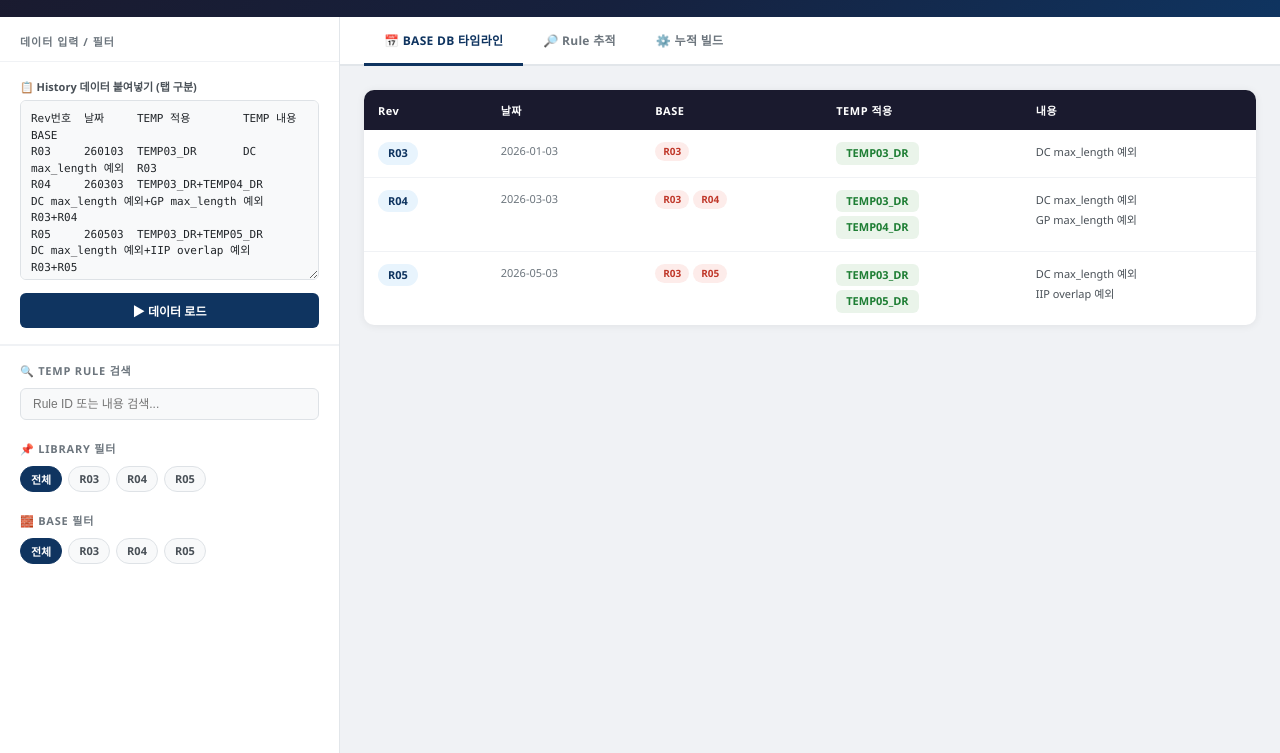
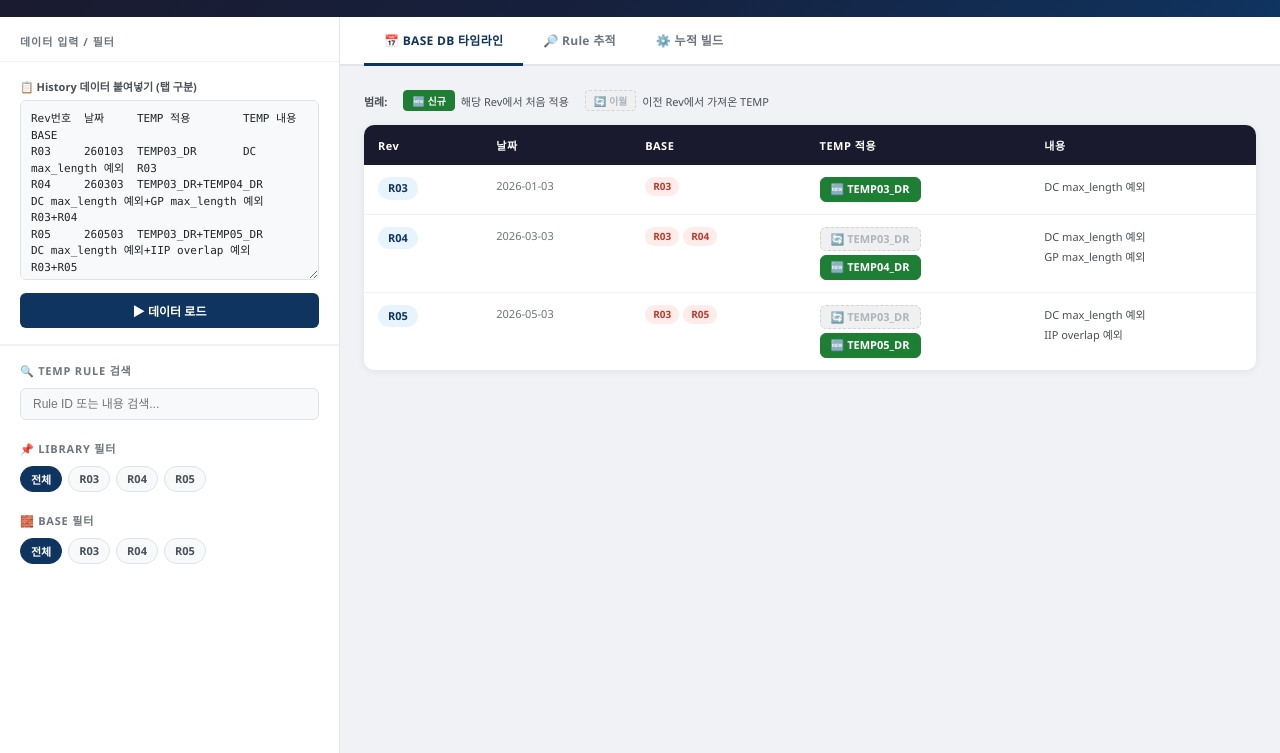
Before and after one commit to one1peace/BASE_DB_Tracker, a plain HTML site: page index.html in a window 1280 px wide. Shown: the part 57-810 px from the top of the page. Drawn offline with Linux system fonts and the light colour scheme.

Commit message:
Update index.html

```diff
--- a/index.html
+++ b/index.html
@@ -114,10 +114,22 @@
   .temp-item {
     display: inline-flex; align-items: center; gap: 6px;
     padding: 3px 10px; border-radius: 6px; font-size: 11px;
-    background: #eaf4ea; color: #1e7e34; font-weight: 600;
-    width: fit-content;
+    font-weight: 600; width: fit-content;
   }
-  .temp-item.highlighted { background: #fff3cd; color: #856404; }
+  /* 신규: 강조 초록 실선 */
+  .temp-item.new-rule { background: #1e7e34; color: #ffffff; border: 1.5px solid #1e7e34; }
+  /* 이월: 눈에 안띄는 회색 */
+  .temp-item.carried-rule { background: #f0f0f0; color: #adb5bd; border: 1.5px dashed #ced4da; }
+  .temp-item.highlighted { background: #fff3cd; color: #856404; border: 1.5px solid #856404; }
+
+  /* 범례 */
+  .legend { display: flex; gap: 16px; align-items: center; padding: 0 0 14px; flex-wrap: wrap; }
+  .legend-item { display: flex; align-items: center; gap: 6px; font-size: 11px; color: #495057; }
+  .legend-box {
+    display: inline-block; padding: 2px 8px; border-radius: 4px; font-size: 10px; font-weight: 700;
+  }
+  .legend-box.new-rule { background: #1e7e34; color: #ffffff; border: 1.5px solid #1e7e34; }
+  .legend-box.carried-rule { background: #f0f0f0; color: #adb5bd; border: 1.5px dashed #ced4da; }
 
   .content-cell { font-size: 11px; color: #495057; }
   .content-item { padding: 2px 0; }
@@ -407,11 +419,23 @@ function renderTimeline() {
     return;
   }
 
+  // 전체 데이터 기준으로 각 TEMP의 최초 등장 Rev 계산
+  const firstSeen = {};
+  for (const d of allData) {
+    for (const t of d.temps) {
+      if (!firstSeen[t]) firstSeen[t] = d.rev;
+    }
+  }
+
   const rows = filteredData.map(d => {
     const baseHtml = d.bases.map(b => `<span class="base-tag">${b}</span>`).join(' ');
     const tempHtml = d.temps.map((t, i) => {
       const hl = search && t.toLowerCase().includes(search);
-      return `<div class="temp-item${hl ? ' highlighted' : ''}">${t}</div>`;
+      if (hl) return `<div class="temp-item highlighted">${t}</div>`;
+      const isNew = firstSeen[t] === d.rev;
+      const cls = isNew ? 'new-rule' : 'carried-rule';
+      const label = isNew ? '🆕' : '🔄';
+      return `<div class="temp-item ${cls}">${label} ${t}</div>`;
     }).join('');
     const contentHtml = d.contents.map((c, i) => {
       const hl = search && c.toLowerCase().includes(search);
@@ -427,7 +451,14 @@ function renderTimeline() {
     </tr>`;
   }).join('');
 
-  document.getElementById('timelineContainer').innerHTML = `
+  const legend = `
+    <div class="legend">
+      <span style="font-size:11px;font-weight:700;color:#495057;">범례:</span>
+      <div class="legend-item"><span class="legend-box new-rule">🆕 신규</span> 해당 Rev에서 처음 적용</div>
+      <div class="legend-item"><span class="legend-box carried-rule">🔄 이월</span> 이전 Rev에서 가져온 TEMP</div>
+    </div>`;
+
+  document.getElementById('timelineContainer').innerHTML = legend + `
     <table class="timeline-table">
       <thead>
         <tr>
```
